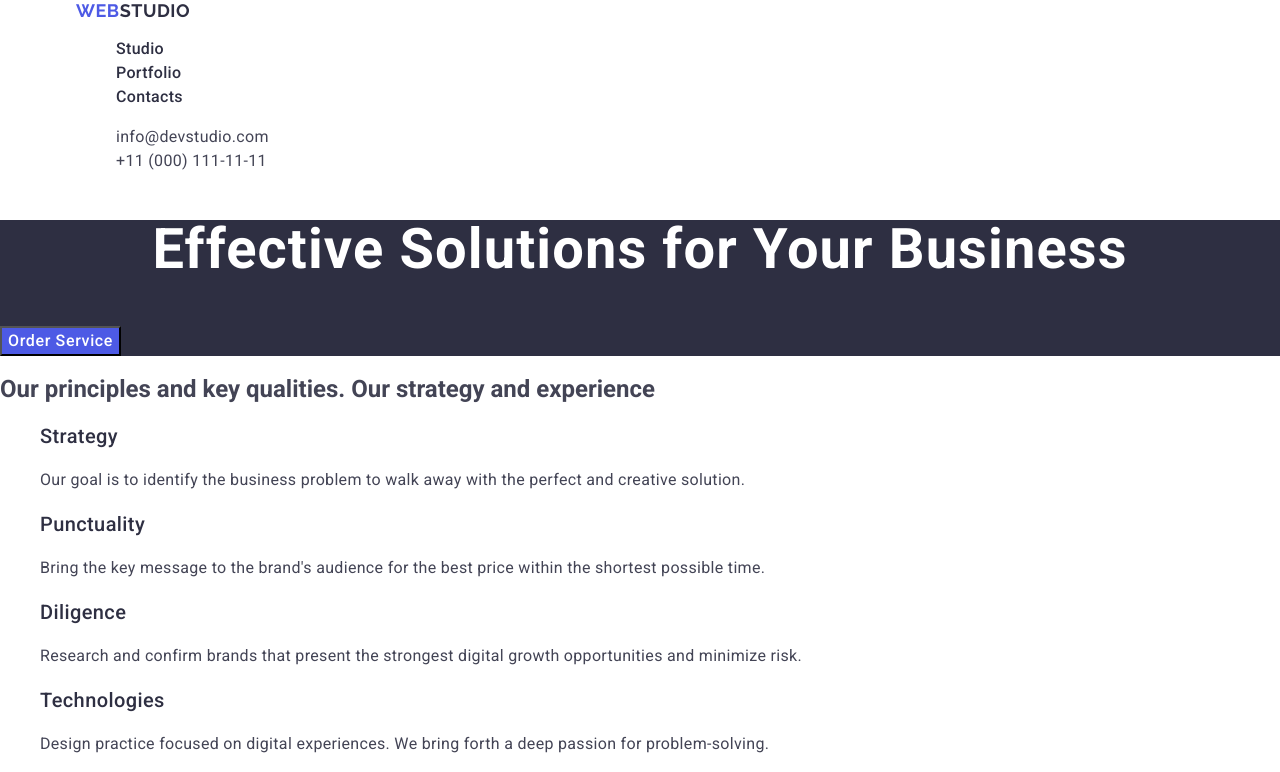
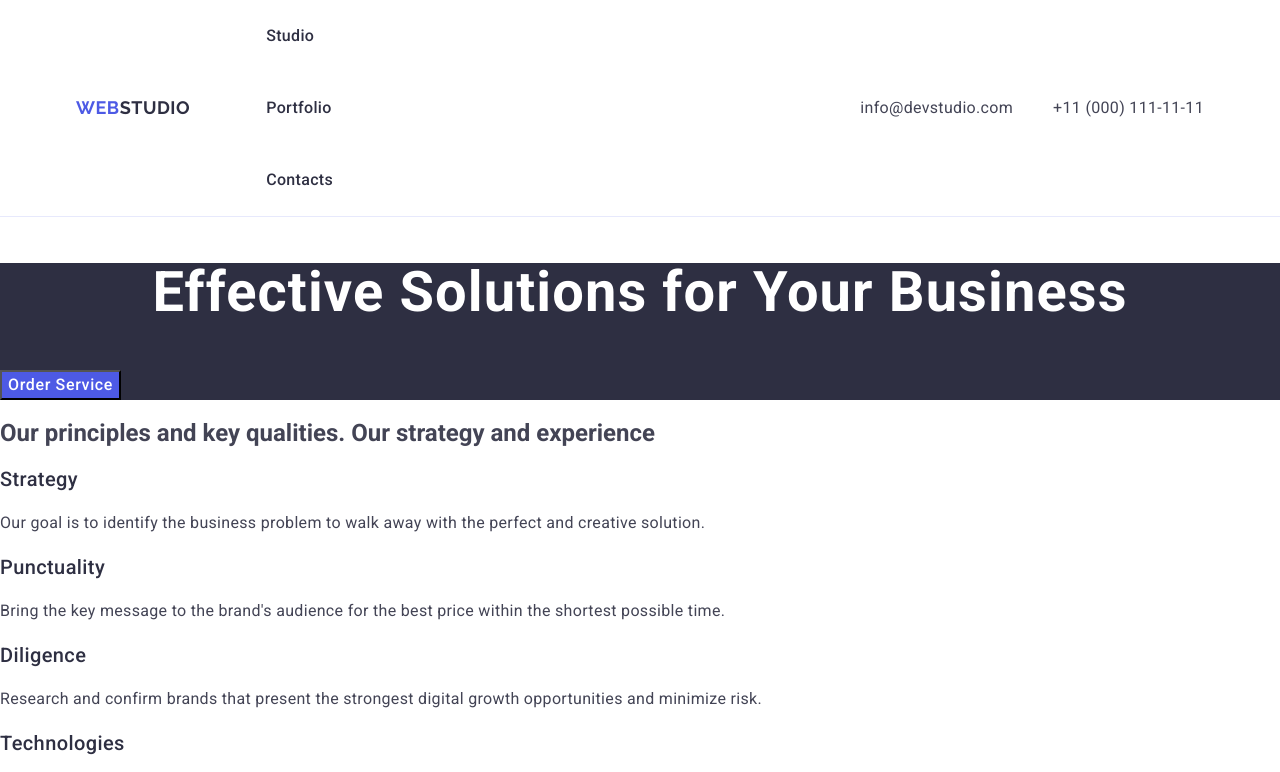
Before and after one commit to Aleksa0007/goit-markup-hw-03, a plain HTML site: page index.html in a window 1280 px wide. Shown: the top 772 px of the page. Drawn offline with nearby package versions, Linux system fonts and the light colour scheme.

Commit message:
update menu

```diff
--- a/css/styles.css
+++ b/css/styles.css
@@ -8,6 +8,8 @@ a {
 }
 ul, ol {
     list-style: none;
+    padding: 0;
+    margin: 0;
 }
 
 .container {
@@ -16,7 +18,19 @@ ul, ol {
     margin: 0 auto;
 }
 
+.header {
+    border-bottom: 1px solid #e7e9fc;
+}
 
+.header-container {
+    display: flex;
+    align-items: center;
+}
+
+.navigation {
+    display: flex;
+    align-items: center;
+}
 
 .logo {
         font-family: "Raleway", sans-serif;
@@ -26,6 +40,7 @@ ul, ol {
         letter-spacing: 0.03em;
         text-transform: uppercase;
         color: #4d5ae5;
+        margin-right: 76px;
 }
 
 .logo-part {
@@ -38,12 +53,19 @@ ul, ol {
         color: #2e2f42;
 }
 
+.nav-list {
+    display: flex;
+    gap: 40px;
+}
+
 .nav-link {
         font-weight: 500;
         font-size: 16px;
         line-height: 150%;
         letter-spacing: 0.02em;
         color: #2e2f42;
+        padding: 24px 0;
+        display: block;
 }
 .nav-link:hover,
 .nav-link:focus {
@@ -51,7 +73,13 @@ ul, ol {
 }
 
 .address {
-    font-style: normal;;
+    font-style: normal;
+    margin-left: auto;
+}
+
+.address-list {
+    display: flex;
+    gap: 40px;
 }
 
 .address-link {
--- a/index.html
+++ b/index.html
@@ -17,13 +17,13 @@
       <link rel="stylesheet" href="./css/styles.css" />
 </head>
 <body>
-    <header>
-      <div class="container">
-        <nav>
+    <header class="header">
+      <div class="container header-container">
+        <nav class="navigation">
 
           <a href="./index.html" class="logo">Web<span class="logo-part">Studio</span></a>
 
-          <ul>
+          <ul ckass="nav-list">
 
             <li><a href="./index.html" class="nav-link">Studio</a></li>
 
@@ -34,7 +34,7 @@
         </nav>
 
           <address class="address">
-            <ul>
+            <ul class="address-list">
               <li><a href="mailto:info@devstudio.com" class="address-link">info@devstudio.com</a></li>
               <li><a href="tel:+110001111111" class="address-link">+11 (000) 111-11-11</a></li>
             </ul>
```
